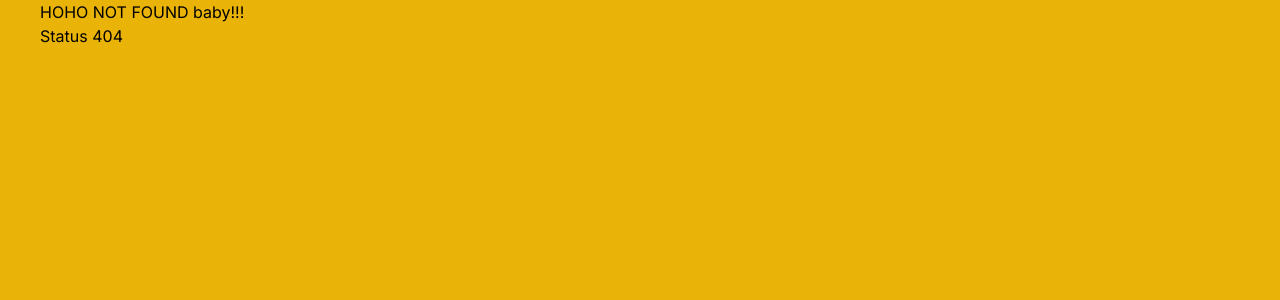
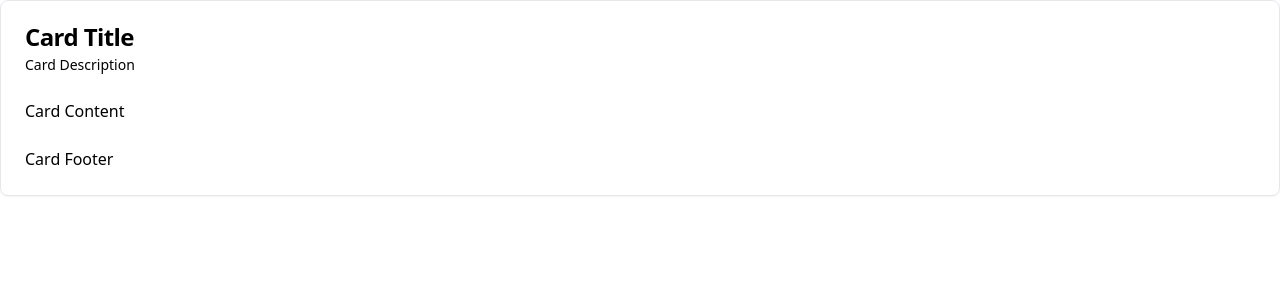
Before and after one commit to EngelbertTeh/Hair-Records-Management-System, a Next.js app: page /en/customers in a window 1280 px wide. Before the commit this address had no page. Shown: the top 300 px of the page. Built offline with nearby package versions, Linux system fonts and the light colour scheme.

Commit message:
changed homepage link in nextconfig, changed inter to syncopate and quicksand NextFonts in layout,

```diff
--- a/next.config.mjs
+++ b/next.config.mjs
@@ -1,4 +1,21 @@
 /** @type {import('next').NextConfig} */
-const nextConfig = {};
+const nextConfig = {
+  async redirects() {
+    return [
+      // Basic redirect
+      {
+        source: '/',
+        destination: '/en/customers',
+        permanent: true,
+      },
+      // Wildcard path matching
+      // {
+      //   source: '/blog/:slug',
+      //   destination: '/news/:slug',
+      //   permanent: true,
+      // },
+    ];
+  },
+};
 
 export default nextConfig;
--- /dev/null
+++ b/src/app/en/customers/page.tsx
@@ -0,0 +1,25 @@
+import {
+  Card,
+  CardContent,
+  CardDescription,
+  CardFooter,
+  CardHeader,
+  CardTitle,
+} from '@/components/ui/card';
+
+export default function Search() {
+  return (
+    <Card>
+      <CardHeader>
+        <CardTitle>Card Title</CardTitle>
+        <CardDescription>Card Description</CardDescription>
+      </CardHeader>
+      <CardContent>
+        <p>Card Content</p>
+      </CardContent>
+      <CardFooter>
+        <p>Card Footer</p>
+      </CardFooter>
+    </Card>
+  );
+}
--- a/src/app/globals.css
+++ b/src/app/globals.css
@@ -67,12 +67,12 @@
 } */
 
 @layer base {
-  * {
+  :root {
     @apply box-border;
   }
 
   body {
-    @apply sm:bg-red-500 md:bg-blue-500 lg:bg-green-500 xl:bg-yellow-500;
+    @apply min-h-screen;
   }
 
   @media (prefers-color-scheme: dark) {
--- a/src/app/layout.tsx
+++ b/src/app/layout.tsx
@@ -1,9 +1,9 @@
 import type { Metadata } from 'next';
-import { Inter } from 'next/font/google';
+import { Quicksand, Syncopate } from 'next/font/google';
 import './globals.css';
 
-const inter = Inter({ subsets: ['latin'] });
-
+const quickSand = Quicksand({ subsets: ['latin'] });
+const syncopate = Syncopate({ weight: '400', subsets: ['latin'] });
 export const metadata: Metadata = {
   title: 'Rimix',
   description: '美发沙龙和学院',
@@ -14,9 +14,10 @@ export default function RootLayout({
 }: Readonly<{
   children: React.ReactNode;
 }>) {
+  //TODO: Understand NextFont
   return (
     <html lang="en">
-      <body className={`${inter.className} min-h-screen px-10`}>
+      <body className={`${[syncopate.className, quickSand.className]}`}>
         {children}
       </body>
     </html>
--- a/src/components/card/AppointmentCard/index.tsx
+++ b/src/components/card/AppointmentCard/index.tsx
@@ -2,7 +2,7 @@ import { ScrollArea } from '@/components/ui/scroll-area';
 
 const Index = () => {
   return (
-    <ScrollArea className="h-[200px] w-[350px]  border-x-1 mx-0 px-0">
+    <ScrollArea className="h-[200px] w-[350px]  border-x-1">
       <div className="my-[0.5px] ">
         Jokester began sneaking into the castle in the middle of the night and
       </div>
--- a/src/components/ui/card.tsx
+++ b/src/components/ui/card.tsx
@@ -1,6 +1,6 @@
-import * as React from "react"
+import * as React from 'react';
 
-import { cn } from "@/lib/utils"
+import { cn } from '@/lib/utils';
 
 const Card = React.forwardRef<
   HTMLDivElement,
@@ -9,13 +9,13 @@ const Card = React.forwardRef<
   <div
     ref={ref}
     className={cn(
-      "rounded-lg border bg-card text-card-foreground shadow-sm",
+      'rounded-lg border bg-card text-card-foreground shadow-sm',
       className
     )}
     {...props}
   />
-))
-Card.displayName = "Card"
+));
+Card.displayName = 'Card';
 
 const CardHeader = React.forwardRef<
   HTMLDivElement,
@@ -23,11 +23,11 @@ const CardHeader = React.forwardRef<
 >(({ className, ...props }, ref) => (
   <div
     ref={ref}
-    className={cn("flex flex-col space-y-1.5 p-6", className)}
+    className={cn('flex flex-col space-y-1.5 p-6', className)}
     {...props}
   />
-))
-CardHeader.displayName = "CardHeader"
+));
+CardHeader.displayName = 'CardHeader';
 
 const CardTitle = React.forwardRef<
   HTMLParagraphElement,
@@ -36,13 +36,13 @@ const CardTitle = React.forwardRef<
   <h3
     ref={ref}
     className={cn(
-      "text-2xl font-semibold leading-none tracking-tight",
+      'text-2xl font-semibold leading-none tracking-tight',
       className
     )}
     {...props}
   />
-))
-CardTitle.displayName = "CardTitle"
+));
+CardTitle.displayName = 'CardTitle';
 
 const CardDescription = React.forwardRef<
   HTMLParagraphElement,
@@ -50,19 +50,19 @@ const CardDescription = React.forwardRef<
 >(({ className, ...props }, ref) => (
   <p
     ref={ref}
-    className={cn("text-sm text-muted-foreground", className)}
+    className={cn('text-sm text-muted-foreground', className)}
     {...props}
   />
-))
-CardDescription.displayName = "CardDescription"
+));
+CardDescription.displayName = 'CardDescription';
 
 const CardContent = React.forwardRef<
   HTMLDivElement,
   React.HTMLAttributes<HTMLDivElement>
 >(({ className, ...props }, ref) => (
-  <div ref={ref} className={cn("p-6 pt-0", className)} {...props} />
-))
-CardContent.displayName = "CardContent"
+  <div ref={ref} className={cn('p-6 pt-0', className)} {...props} />
+));
+CardContent.displayName = 'CardContent';
 
 const CardFooter = React.forwardRef<
   HTMLDivElement,
@@ -70,10 +70,17 @@ const CardFooter = React.forwardRef<
 >(({ className, ...props }, ref) => (
   <div
     ref={ref}
-    className={cn("flex items-center p-6 pt-0", className)}
+    className={cn('flex items-center p-6 pt-0', className)}
     {...props}
   />
-))
-CardFooter.displayName = "CardFooter"
+));
+CardFooter.displayName = 'CardFooter';
 
-export { Card, CardHeader, CardFooter, CardTitle, CardDescription, CardContent }
+export {
+  Card,
+  CardContent,
+  CardDescription,
+  CardFooter,
+  CardHeader,
+  CardTitle,
+};
--- a/tailwind.config.ts
+++ b/tailwind.config.ts
@@ -1,80 +1,80 @@
-import type { Config } from "tailwindcss"
+import type { Config } from 'tailwindcss';
 
 const config = {
-  darkMode: ["class"],
+  darkMode: ['class'],
   content: [
     './pages/**/*.{ts,tsx}',
     './components/**/*.{ts,tsx}',
     './app/**/*.{ts,tsx}',
     './src/**/*.{ts,tsx}',
-	],
-  prefix: "",
+  ],
+  prefix: '',
   theme: {
     container: {
       center: true,
-      padding: "2rem",
+      padding: '2rem',
       screens: {
-        "2xl": "1400px",
+        '2xl': '1400px',
       },
     },
     extend: {
-      colors: {
-        border: "hsl(var(--border))",
-        input: "hsl(var(--input))",
-        ring: "hsl(var(--ring))",
-        background: "hsl(var(--background))",
-        foreground: "hsl(var(--foreground))",
-        primary: {
-          DEFAULT: "hsl(var(--primary))",
-          foreground: "hsl(var(--primary-foreground))",
-        },
-        secondary: {
-          DEFAULT: "hsl(var(--secondary))",
-          foreground: "hsl(var(--secondary-foreground))",
-        },
-        destructive: {
-          DEFAULT: "hsl(var(--destructive))",
-          foreground: "hsl(var(--destructive-foreground))",
-        },
-        muted: {
-          DEFAULT: "hsl(var(--muted))",
-          foreground: "hsl(var(--muted-foreground))",
-        },
-        accent: {
-          DEFAULT: "hsl(var(--accent))",
-          foreground: "hsl(var(--accent-foreground))",
-        },
-        popover: {
-          DEFAULT: "hsl(var(--popover))",
-          foreground: "hsl(var(--popover-foreground))",
-        },
-        card: {
-          DEFAULT: "hsl(var(--card))",
-          foreground: "hsl(var(--card-foreground))",
-        },
-      },
-      borderRadius: {
-        lg: "var(--radius)",
-        md: "calc(var(--radius) - 2px)",
-        sm: "calc(var(--radius) - 4px)",
-      },
-      keyframes: {
-        "accordion-down": {
-          from: { height: "0" },
-          to: { height: "var(--radix-accordion-content-height)" },
-        },
-        "accordion-up": {
-          from: { height: "var(--radix-accordion-content-height)" },
-          to: { height: "0" },
-        },
-      },
+      // colors: {
+      //   border: "hsl(var(--border))",
+      //   input: "hsl(var(--input))",
+      //   ring: "hsl(var(--ring))",
+      //   background: "hsl(var(--background))",
+      //   foreground: "hsl(var(--foreground))",
+      //   primary: {
+      //     DEFAULT: "hsl(var(--primary))",
+      //     foreground: "hsl(var(--primary-foreground))",
+      //   },
+      //   secondary: {
+      //     DEFAULT: "hsl(var(--secondary))",
+      //     foreground: "hsl(var(--secondary-foreground))",
+      //   },
+      //   destructive: {
+      //     DEFAULT: "hsl(var(--destructive))",
+      //     foreground: "hsl(var(--destructive-foreground))",
+      //   },
+      //   muted: {
+      //     DEFAULT: "hsl(var(--muted))",
+      //     foreground: "hsl(var(--muted-foreground))",
+      //   },
+      //   accent: {
+      //     DEFAULT: "hsl(var(--accent))",
+      //     foreground: "hsl(var(--accent-foreground))",
+      //   },
+      //   popover: {
+      //     DEFAULT: "hsl(var(--popover))",
+      //     foreground: "hsl(var(--popover-foreground))",
+      //   },
+      //   card: {
+      //     DEFAULT: "hsl(var(--card))",
+      //     foreground: "hsl(var(--card-foreground))",
+      //   },
+      // },
+      // borderRadius: {
+      //   lg: "var(--radius)",
+      //   md: "calc(var(--radius) - 2px)",
+      //   sm: "calc(var(--radius) - 4px)",
+      // },
+      // keyframes: {
+      //   "accordion-down": {
+      //     from: { height: "0" },
+      //     to: { height: "var(--radix-accordion-content-height)" },
+      //   },
+      //   "accordion-up": {
+      //     from: { height: "var(--radix-accordion-content-height)" },
+      //     to: { height: "0" },
+      //   },
+      // },
       animation: {
-        "accordion-down": "accordion-down 0.2s ease-out",
-        "accordion-up": "accordion-up 0.2s ease-out",
+        'accordion-down': 'accordion-down 0.2s ease-out',
+        'accordion-up': 'accordion-up 0.2s ease-out',
       },
     },
   },
-  plugins: [require("tailwindcss-animate")],
-} satisfies Config
+  plugins: [require('tailwindcss-animate')],
+} satisfies Config;
 
-export default config
+export default config;
```
